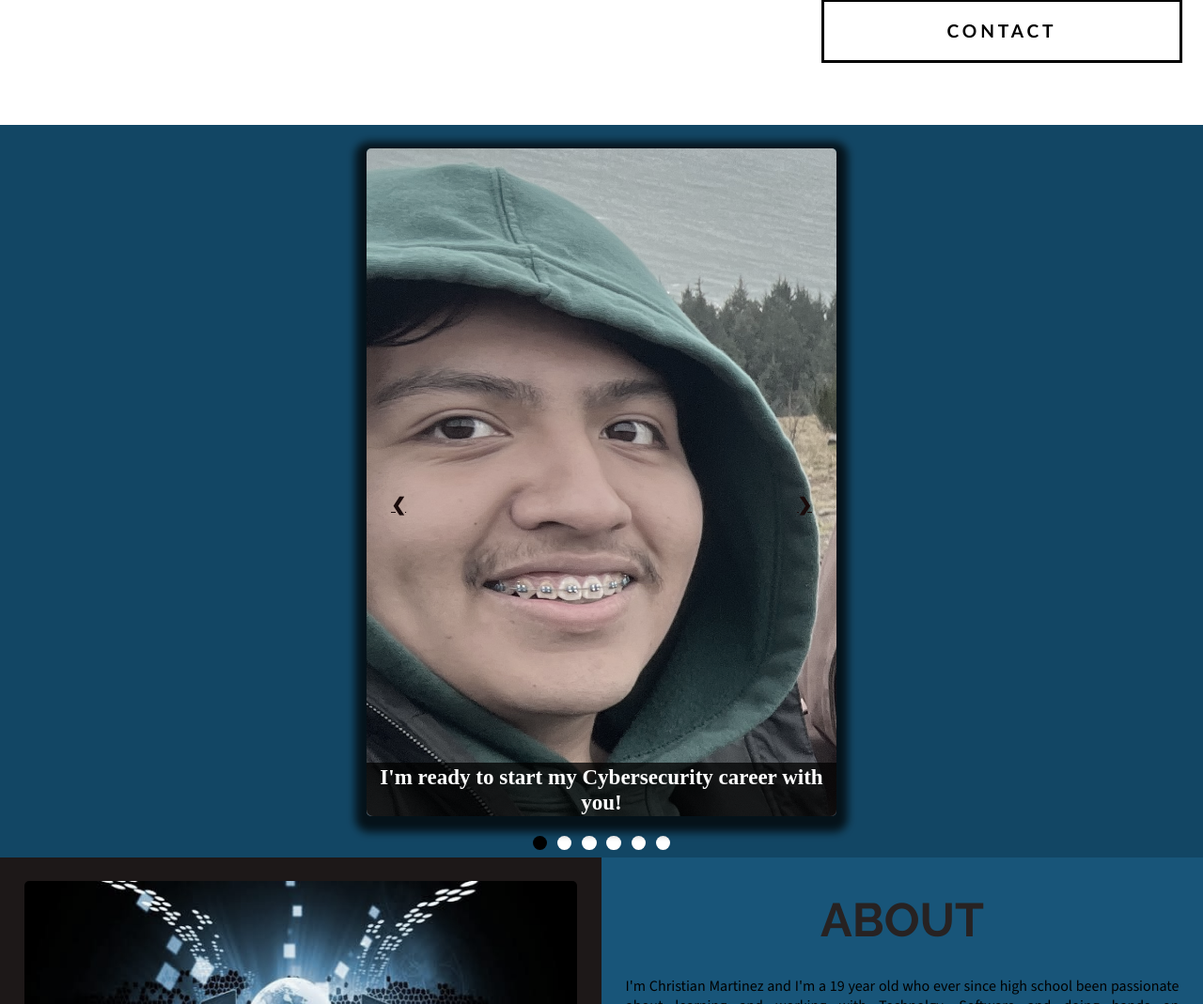
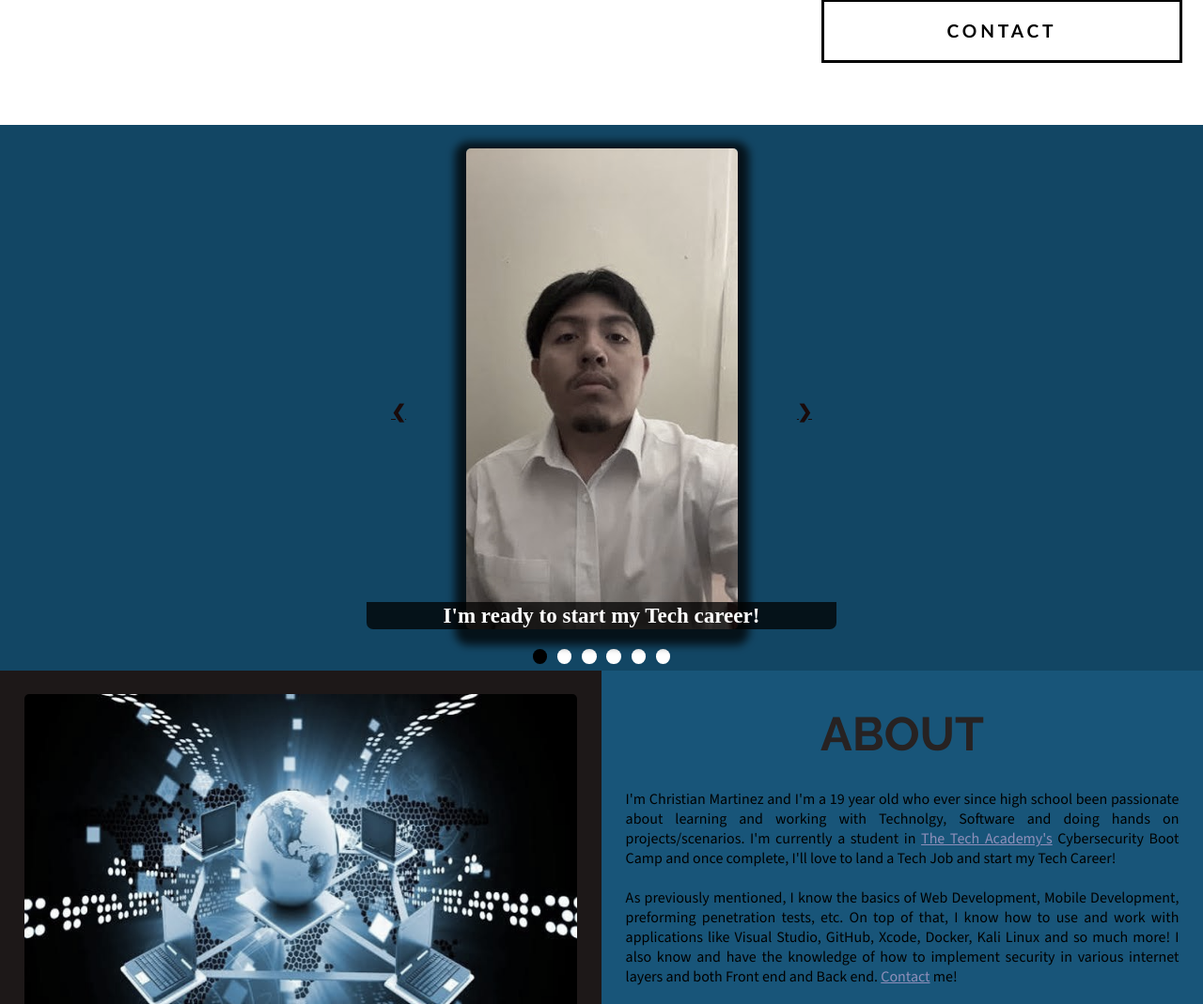
Before and after one commit to ChristianM677/ChristianM677.github.io, a plain HTML site: page index.html in a window 1280 px wide. Shown: the part 711-1780 px from the top of the page at 94% size. Drawn offline with nearby package versions, Linux system fonts and the light colour scheme.

Commit message:
New picture

```diff
--- a/index.html
+++ b/index.html
@@ -46,8 +46,8 @@
                 <div id="Slideshow_Container">
                     <!-- Slide 1 -->
                     <div class="mySlides fade" style="display: none;">
-                        <img class="Slideshow_Images" src="images/IMG_E1756.JPG" alt="Picture of me">
-                        <div class="text">I'm ready to start my Cybersecurity career with you!</div>
+                        <img class="Slideshow_Images" src="images/me.jpg" alt="Picture of me">
+                        <div class="text">I'm ready to start my Tech career!</div>
                     </div>
                     <!-- Slide 2 -->
                     <div class="mySlides fade"  style="display: none;">
```
Also changed, not shown: images/me.jpg (added).
